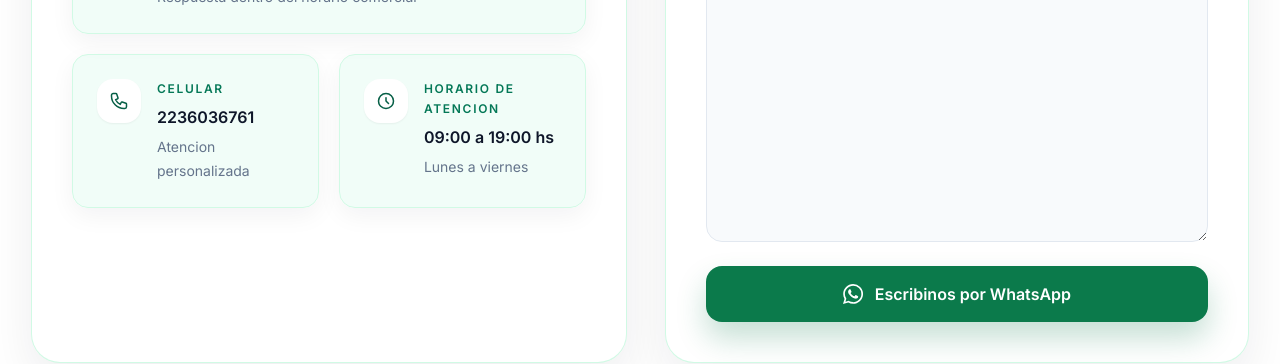
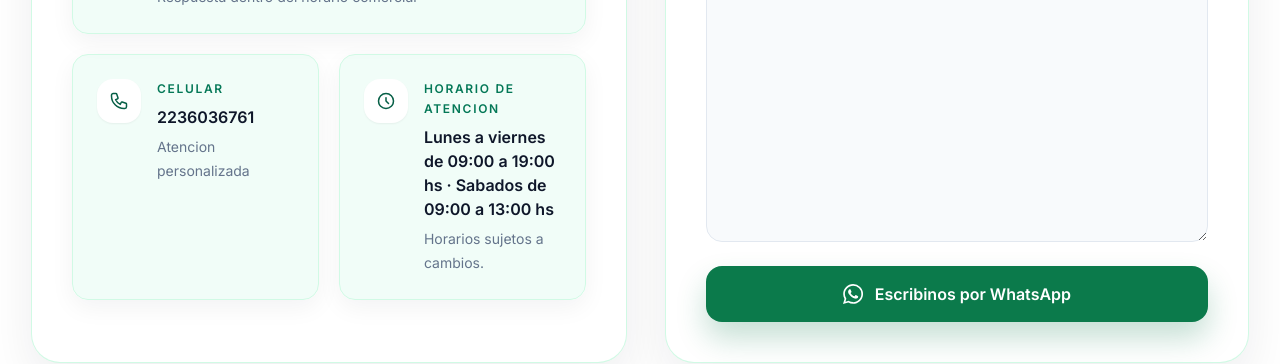
Before and after one commit to MicaelaMarg/InmobiliariaPropiedadesEstefan, a Vue app: page /contacto in a window 1280 px wide. Shown: the part 1420-1784 px from the top of the page. Built offline with nearby package versions, Linux system fonts and the light colour scheme; no server answers.

Commit message:
Actualiza horario de atencion en contacto

```diff
--- a/src/views/public/ContactPage.vue
+++ b/src/views/public/ContactPage.vue
@@ -121,8 +121,8 @@ const contactItems = [
   },
   {
     title: 'Horario de atencion',
-    text: '09:00 a 19:00 hs',
-    subtext: 'Lunes a viernes',
+    text: 'Lunes a viernes de 09:00 a 19:00 hs · Sabados de 09:00 a 13:00 hs',
+    subtext: 'Horarios sujetos a cambios.',
     icon: 'M12 8v4l3 3m6-3a9 9 0 11-18 0 9 9 0 0118 0z',
   },
 ]
```
